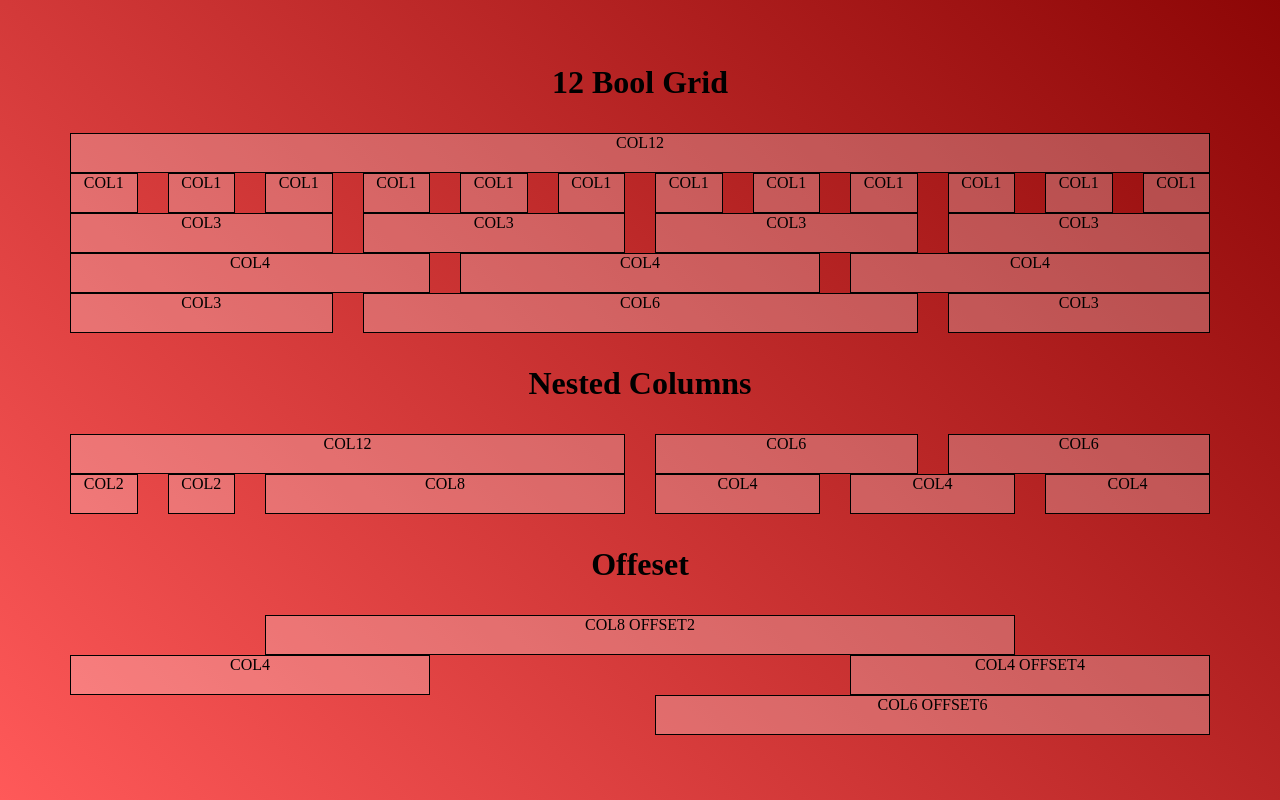
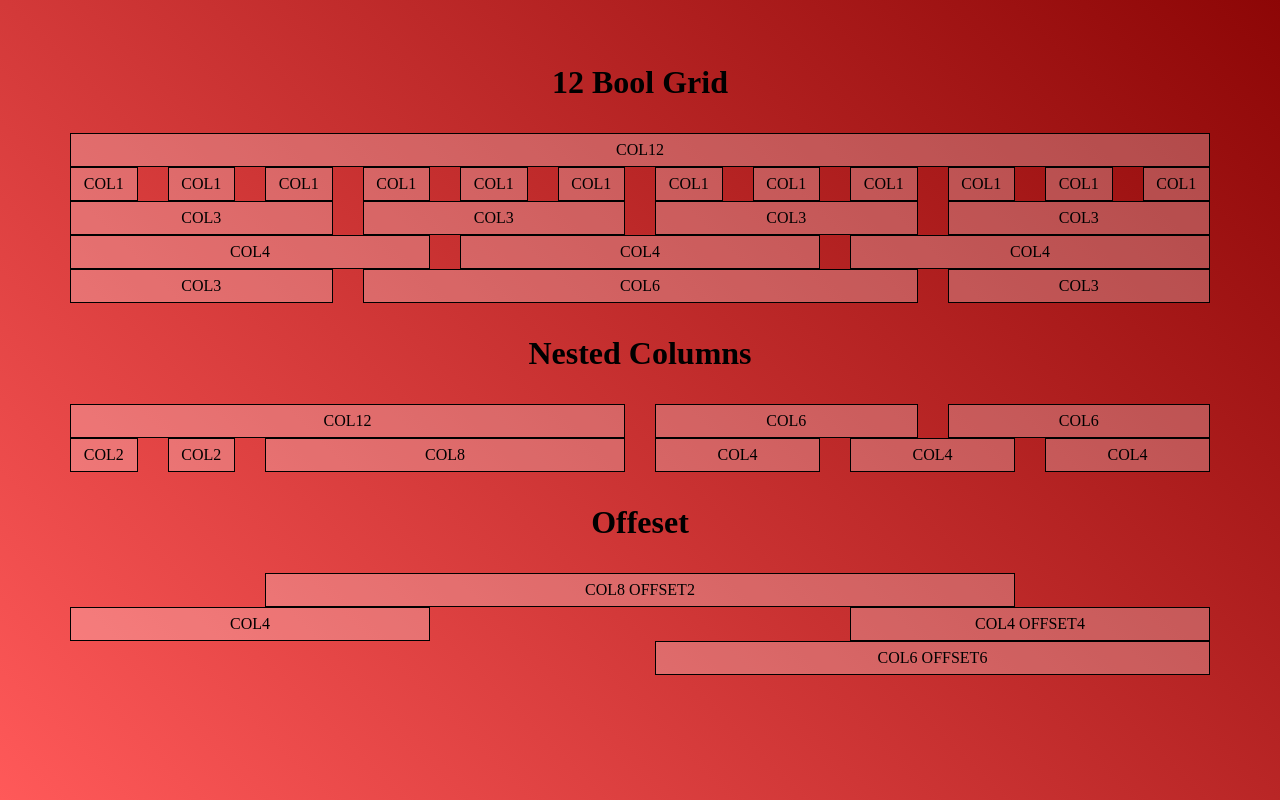
Before and after one commit to AlexandreLemes91/html-css-12bool, a plain HTML site: page index.html in a window 1280 px wide. Drawn offline with Linux system fonts and the light colour scheme.

Commit message:
line hight

```diff
--- a/css/style.css
+++ b/css/style.css
@@ -13,6 +13,6 @@ h2{
 
 .test{
     background-color: rgba(255, 255, 255, 0.25);
-    height: 40px;
+    line-height: 2em;
     border: 1px solid black;
 }
```
